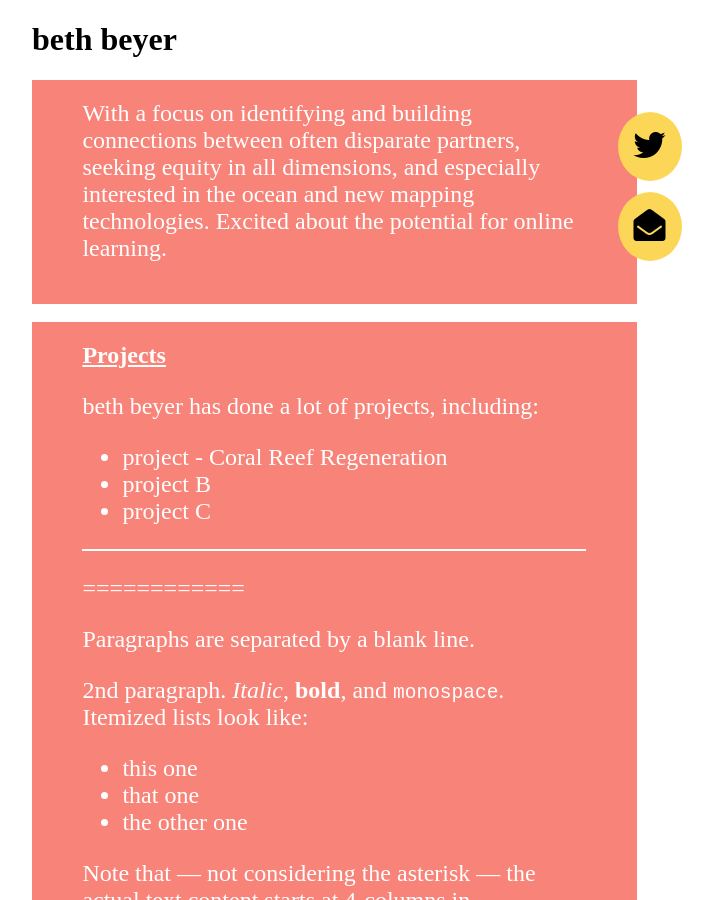
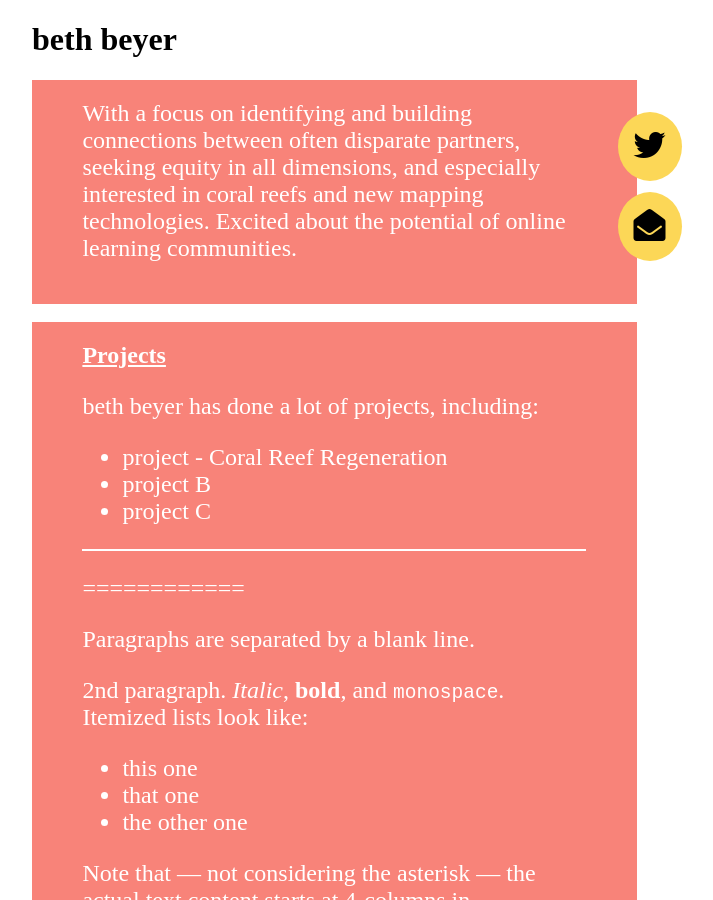
Before and after one commit to hexdump/bethbeyer.me, a Jekyll site: the page built from index.md, in a window 1280 px wide and 900 px high. Shown: the whole window, without its empty margins (232-945 px from the left). Built offline with Jekyll 4.4.1, drawn with Linux system fonts in a browser that asks for light colours; some web fonts are replaced; our own code applies the rules of GitHub Pages for plain Markdown files.

Commit message:
Update index.md

```diff
--- a/index.md
+++ b/index.md
@@ -1,7 +1,7 @@
 ---
 layout: index
 about: >-
-  With a focus on identifying and building connections between often disparate partners, seeking equity in all dimensions, and especially interested in the ocean and new mapping technologies. Excited about the potential for online learning.
+  With a focus on identifying and building connections between often disparate partners, seeking equity in all dimensions, and especially interested in coral reefs and new mapping technologies. Excited about the potential of online learning communities.
 icon0: fab fa-twitter
 link0: https://twitter.com/gentleledge
 icon1: fa fa-envelope-open
```
